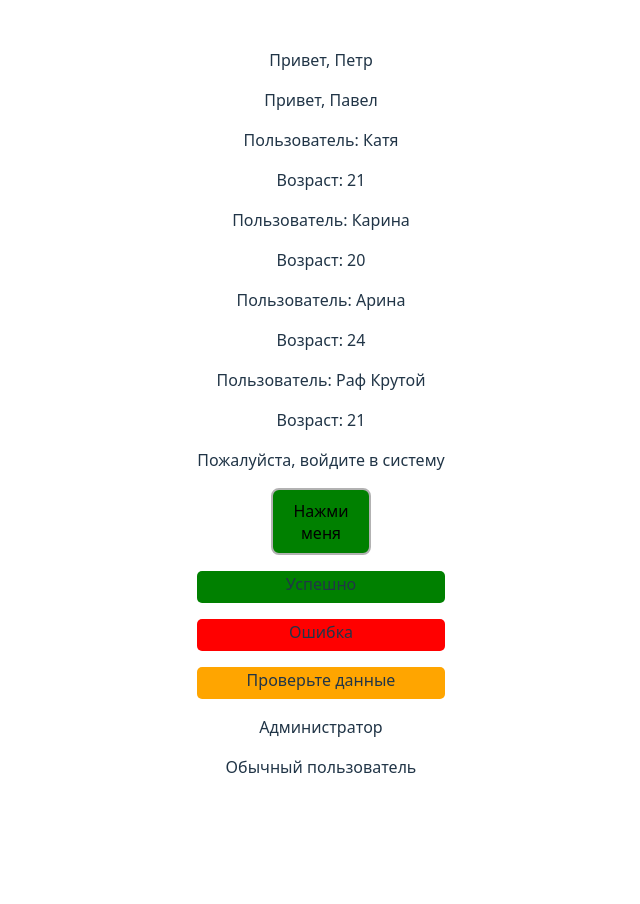
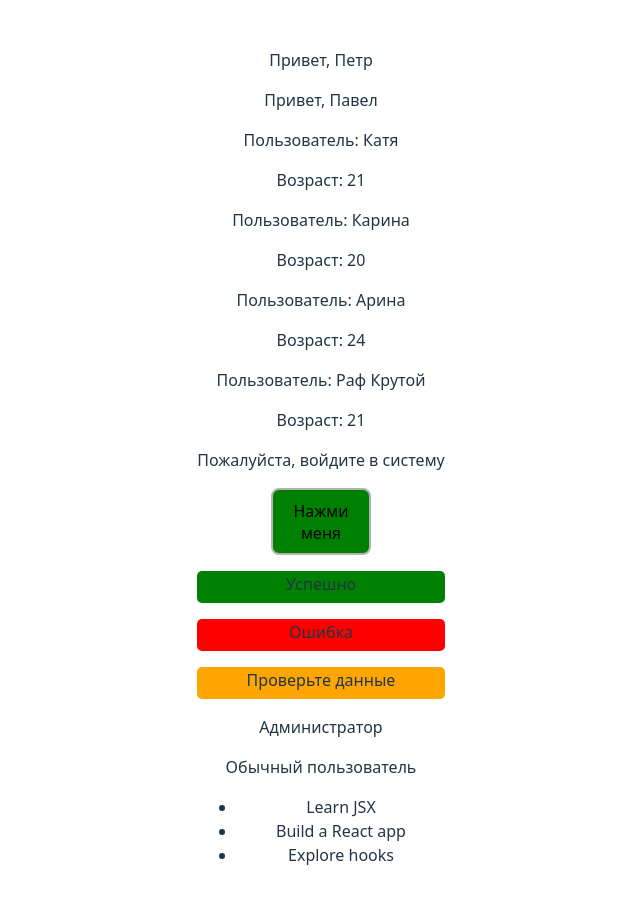
Before and after one commit to KayotPoziloy/react-study, a React (Vite) app: page / in a window 1280 px wide. Shown: the top 904 px of the page, without its empty margins (319-959 px from the left). Before the commit the page ends 827 px from the top, so only its background shows below. Built offline with nearby package versions, Linux system fonts and the light colour scheme.

Commit message:
swnth task

```diff
--- a/src/App.jsx
+++ b/src/App.jsx
@@ -5,6 +5,7 @@ import LoginStatus from "./components/LoginStatus";
 import UserProfile from "./components/UserProfile";
 import Notification from "./components/Notification/Notification";
 import UserInfo from "./components/UserInfo";
+import TaskList from "./components/TaskList";
 
 function App() {
   const users = [
@@ -13,6 +14,8 @@ function App() {
     { id: 2, name: "Арина", age: 24 },
     { id: 3, name: "Раф Крутой", age: 21 },
   ];
+
+  const tasks = ["Learn JSX", "Build a React app", "Explore hooks"];
 
   return (
     <>
@@ -28,6 +31,7 @@ function App() {
       <Notification type="warning" text="Проверьте данные" />
       <UserInfo isAdmin={true} />
       <UserInfo isAdmin={false} />
+      <TaskList tasks={tasks} />
     </>
   );
 }
--- /dev/null
+++ b/src/components/TaskList.jsx
@@ -0,0 +1,9 @@
+export default function TaskList({ tasks }) {
+  return (
+    <ul>
+      {tasks.map((task) => (
+        <li>{task}</li>
+      ))}
+    </ul>
+  );
+}
```
